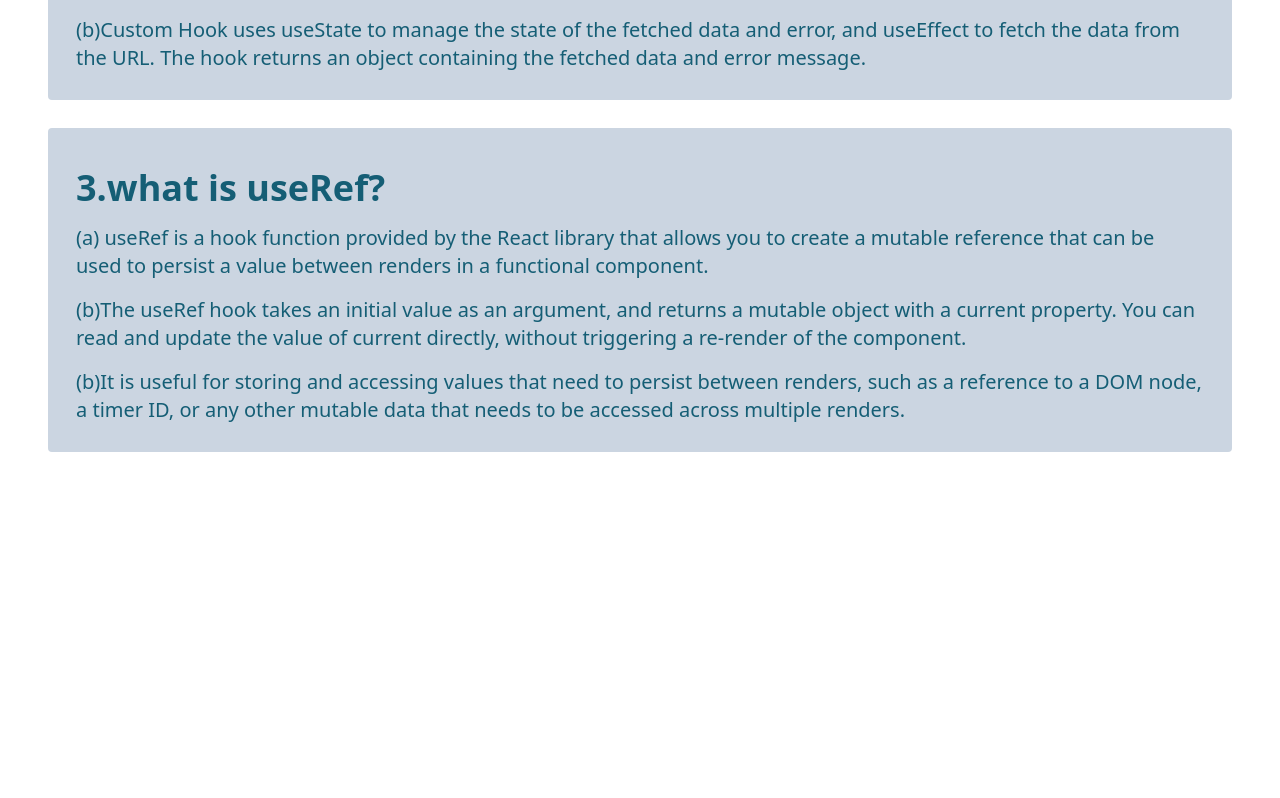
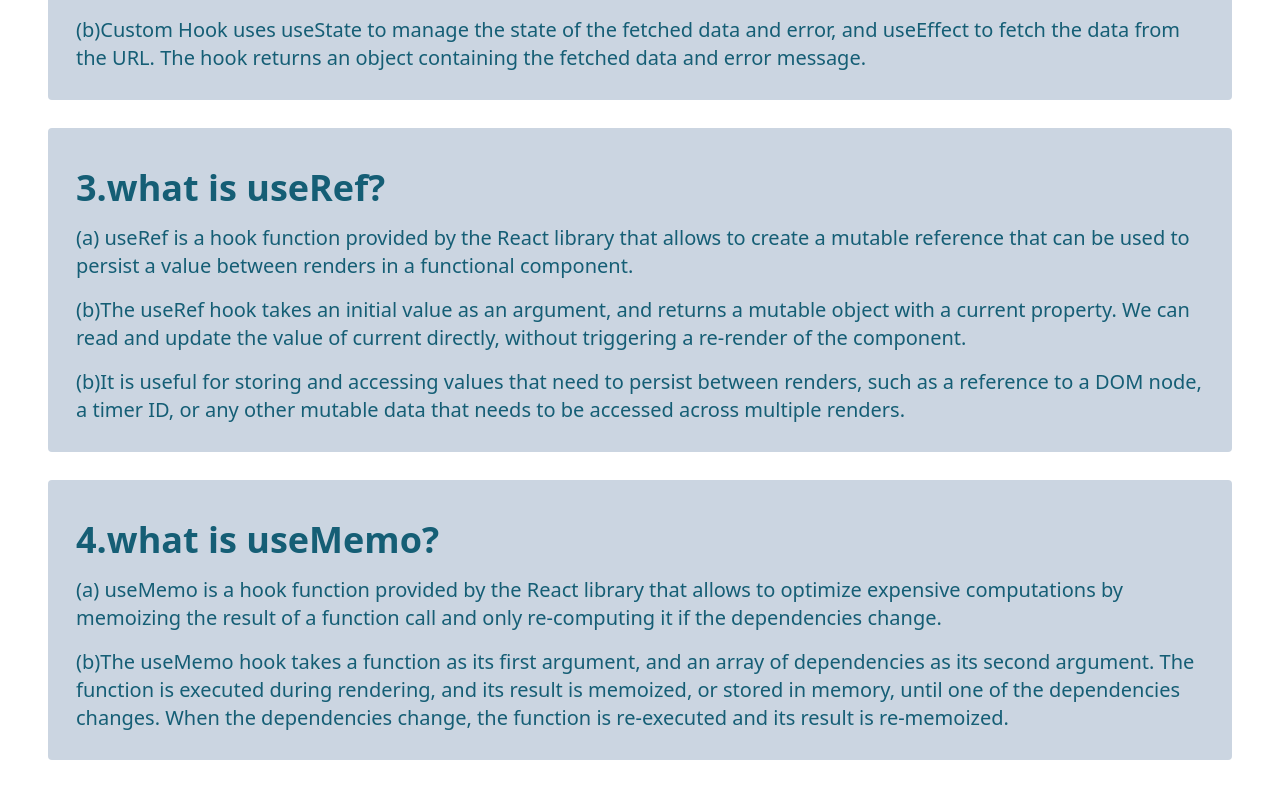
Before and after one commit to Moonchowdhur/job-haunter-client, a React (Vite) app: page /blog in a window 1280 px wide. Shown: the part 780-1578 px from the top of the page. Before the commit the page ends 1276 px from the top, so only its background shows below. Built offline with nearby package versions, Linux system fonts and the light colour scheme.

Commit message:
4th ans added

```diff
--- a/src/components/Blog/Blog.jsx
+++ b/src/components/Blog/Blog.jsx
@@ -24,13 +24,23 @@ const Blog = () => {
             <div  className=' bg-slate-300 text-cyan-800 my-7 p-7 rounded'>
             <h2 className='text-4xl font-bold my-3'>3.what is useRef?</h2>
             <p className='mt-4 font-medium text-xl'>
-           (a) useRef is a hook function provided by the React library that allows you to create a mutable reference that can be used to persist a value between renders in a functional component.
+           (a) useRef is a hook function provided by the React library that allows to create a mutable reference that can be used to persist a value between renders in a functional component.
             </p>
             <p className='mt-4 font-medium text-xl'>
-            (b)The useRef hook takes an initial value as an argument, and returns a mutable object with a current property. You can read and update the value of current directly, without triggering a re-render of the component.
+            (b)The useRef hook takes an initial value as an argument, and returns a mutable object with a current property. We can read and update the value of current directly, without triggering a re-render of the component.
             </p>
             <p className='mt-4 font-medium text-xl'>
             (b)It is useful for storing and accessing values that need to persist between renders, such as a reference to a DOM node, a timer ID, or any other mutable data that needs to be accessed across multiple renders.
+            </p>
+            </div>
+            {/* 4th question */}
+            <div  className=' bg-slate-300 text-cyan-800 my-7 p-7 rounded'>
+            <h2 className='text-4xl font-bold my-3'>4.what is useMemo?</h2>
+            <p className='mt-4 font-medium text-xl'>
+           (a) useMemo is a hook function provided by the React library that allows to optimize expensive computations by memoizing the result of a function call and only re-computing it if the dependencies change.
+            </p>
+            <p className='mt-4 font-medium text-xl'>
+            (b)The useMemo hook takes a function as its first argument, and an array of dependencies as its second argument. The function is executed during rendering, and its result is memoized, or stored in memory, until one of the dependencies changes. When the dependencies change, the function is re-executed and its result is re-memoized.
             </p>
             </div>
 
--- a/src/components/Home/Home.jsx
+++ b/src/components/Home/Home.jsx
@@ -5,6 +5,7 @@ import { useLoaderData } from 'react-router-dom';
 import Feature from '../Feature/Feature';
 const Home = () => {
   // const catagories=useLoaderData()
+
   const [datas,setDatas]=useState([])
   const [catagories,setCatagories]=useState([])
   useEffect(()=>{
```
